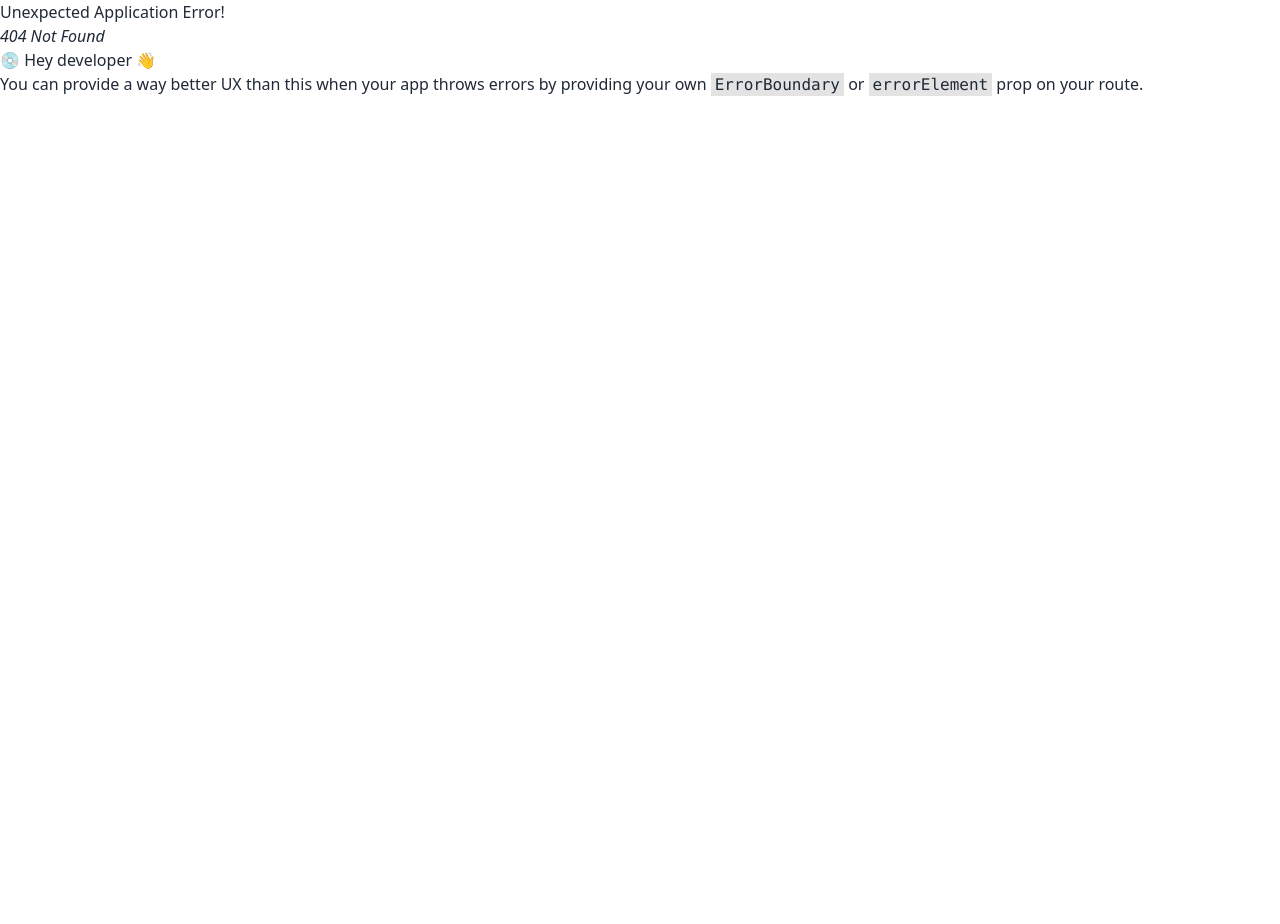
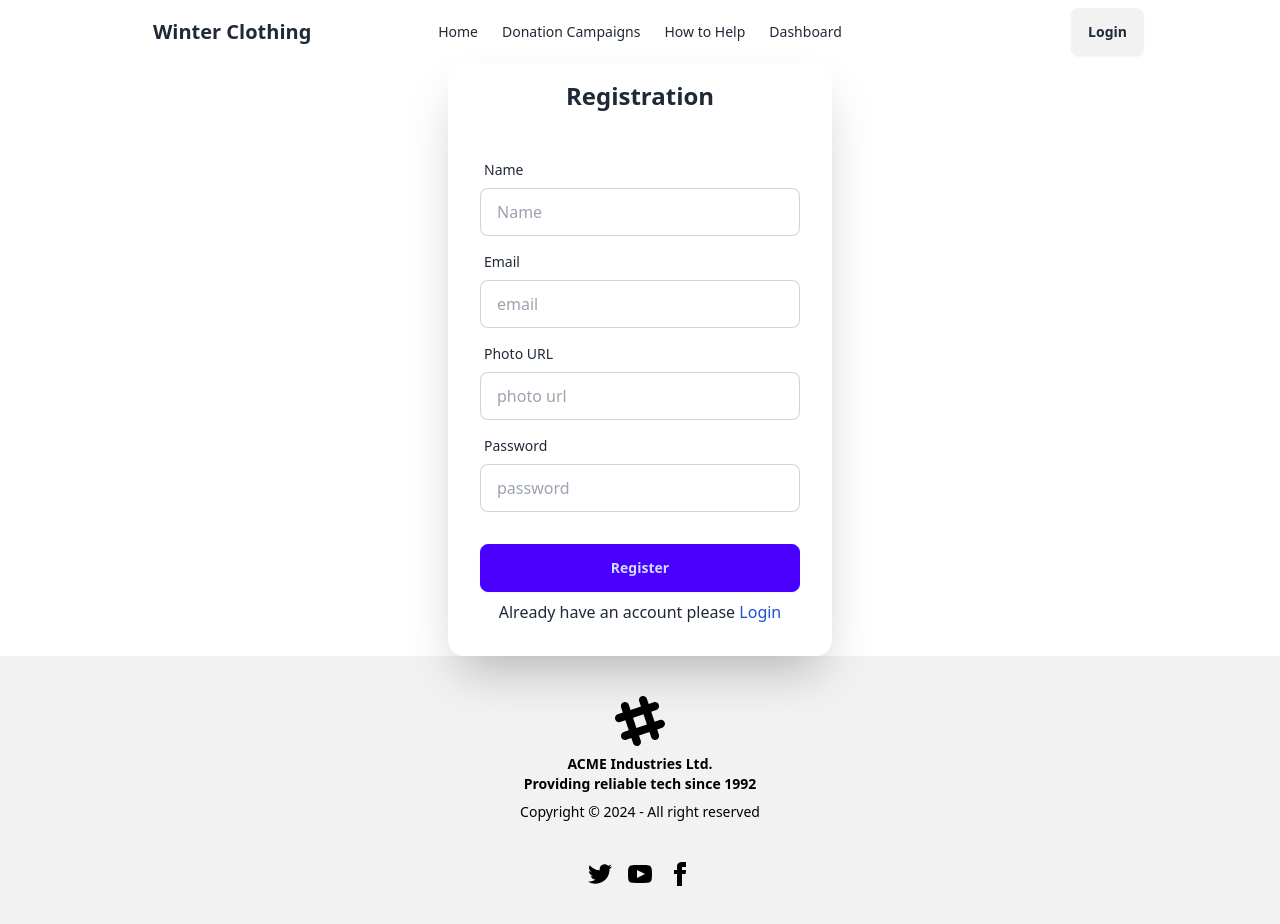
Before and after one commit to Sadia492/winter-donation, a React (Vite) app: page /register in a window 1280 px wide. Before the commit this address had no page. Before the commit the page ends 800 px from the top, so only its background shows below. Built offline with nearby package versions, Linux system fonts and the light colour scheme.

Commit message:
register authentication functionalities added

```diff
--- a/package.json
+++ b/package.json
@@ -10,6 +10,7 @@
     "preview": "vite preview"
   },
   "dependencies": {
+    "firebase": "^11.0.2",
     "localforage": "^1.10.0",
     "match-sorter": "^8.0.0",
     "react": "^18.3.1",
--- a/src/AuthProvider/AuthProvider.jsx
+++ b/src/AuthProvider/AuthProvider.jsx
@@ -1,11 +1,22 @@
+import { createUserWithEmailAndPassword, updateProfile } from "firebase/auth";
 import React, { createContext, useState } from "react";
+import auth from "../Firebase/firebase.config";
 
 export const authContext = createContext();
 export default function AuthProvider({ children }) {
-  const [name, setName] = useState("snigdha");
+  const [user, setUser] = useState(null);
+
+  const createUser = (email, password) => {
+    return createUserWithEmailAndPassword(auth, email, password);
+  };
+  const updateUser = (updatedData) => {
+    updateProfile(auth.currentUser, updatedData);
+  };
 
   const authInfo = {
-    name,
+    createUser,
+    setUser,
+    updateUser,
   };
 
   return (
--- /dev/null
+++ b/src/Firebase/firebase.config.js
@@ -0,0 +1,20 @@
+// Import the functions you need from the SDKs you need
+import { initializeApp } from "firebase/app";
+import { getAuth } from "firebase/auth";
+// TODO: Add SDKs for Firebase products that you want to use
+// https://firebase.google.com/docs/web/setup#available-libraries
+
+// Your web app's Firebase configuration
+const firebaseConfig = {
+  apiKey: import.meta.env.VITE_apiKey,
+  authDomain: import.meta.env.VITE_authDomain,
+  projectId: import.meta.env.VITE_projectId,
+  storageBucket: import.meta.env.VITE_storageBucket,
+  messagingSenderId: import.meta.env.VITE_messagingSenderId,
+  appId: import.meta.env.VITE_appId,
+};
+
+// Initialize Firebase
+const app = initializeApp(firebaseConfig);
+const auth = getAuth(app);
+export default auth;
--- /dev/null
+++ b/src/components/Login.jsx
@@ -0,0 +1,47 @@
+import React from "react";
+import { Link } from "react-router-dom";
+
+export default function Login() {
+  return (
+    <div className="card bg-base-100 w-full mx-auto max-w-sm shrink-0 shadow-2xl">
+      <form className="card-body">
+        <div className="form-control">
+          <label className="label">
+            <span className="label-text">Email</span>
+          </label>
+          <input
+            type="email"
+            placeholder="email"
+            className="input input-bordered"
+            required
+          />
+        </div>
+        <div className="form-control">
+          <label className="label">
+            <span className="label-text">Password</span>
+          </label>
+          <input
+            type="password"
+            placeholder="password"
+            className="input input-bordered"
+            required
+          />
+          <label className="label">
+            <a href="#" className="label-text-alt link link-hover">
+              Forgot password?
+            </a>
+          </label>
+        </div>
+        <div className="form-control mt-6">
+          <button className="btn btn-primary">Login</button>
+        </div>
+        <p className="text-center">
+          Dont't have an account please{" "}
+          <Link className="text-blue-700" to="/register">
+            Register
+          </Link>
+        </p>
+      </form>
+    </div>
+  );
+}
--- a/src/components/Navbar.jsx
+++ b/src/components/Navbar.jsx
@@ -1,6 +1,6 @@
 import React, { useContext } from "react";
 import { authContext } from "../AuthProvider/AuthProvider";
-import { NavLink } from "react-router-dom";
+import { Link, NavLink } from "react-router-dom";
 
 export default function Navbar() {
   const links = (
@@ -54,7 +54,9 @@ export default function Navbar() {
           <ul className="menu menu-horizontal gap-6 px-1">{links}</ul>
         </div>
         <div className="navbar-end">
-          <a className="btn">Login</a>
+          <Link to="/login" className="btn">
+            Login
+          </Link>
         </div>
       </div>
     </div>
--- /dev/null
+++ b/src/components/Register.jsx
@@ -0,0 +1,106 @@
+import React, { useContext, useState } from "react";
+import { authContext } from "../AuthProvider/AuthProvider";
+import { Link, useNavigate } from "react-router-dom";
+
+export default function Register() {
+  const { createUser, setUser, updateUser } = useContext(authContext);
+  const [error, setError] = useState("");
+  const navigate = useNavigate();
+
+  const handleSubmit = (e) => {
+    e.preventDefault();
+
+    setError("");
+    const form = new FormData(e.target);
+    const email = form.get("email");
+    const password = form.get("password");
+    const name = form.get("name");
+    const photo = form.get("photo");
+    if (!/[A-Z]/.test(password)) {
+      return setError("Password must contain at least one uppercase letter");
+    }
+    if (!/[a-z]/.test(password)) {
+      return setError("Password must contain at least one lowercase letter");
+    }
+    if (password.length < 6) {
+      return setError("Password must contain at least 6 characters");
+    }
+
+    createUser(email, password)
+      .then((result) => {
+        console.log(result.user);
+        setUser(result.user);
+        updateUser({ displayName: name, photoURL: photo });
+        e.target.reset();
+        navigate("/");
+      })
+      .catch((error) => {
+        console.log(error.message);
+      });
+  };
+  return (
+    <div className="card bg-base-100 mx-auto w-full max-w-sm shrink-0 shadow-2xl">
+      <h2 className="text-2xl font-bold text-center mb-2 mt-4">Registration</h2>
+      <form onSubmit={handleSubmit} className="card-body">
+        <div className="form-control">
+          <label className="label">
+            <span className="label-text">Name</span>
+          </label>
+          <input
+            type="text"
+            name="name"
+            placeholder="Name"
+            className="input input-bordered"
+            required
+          />
+        </div>
+        <div className="form-control">
+          <label className="label">
+            <span className="label-text">Email</span>
+          </label>
+          <input
+            type="email"
+            name="email"
+            placeholder="email"
+            className="input input-bordered"
+            required
+          />
+        </div>
+        <div className="form-control">
+          <label className="label">
+            <span className="label-text">Photo URL</span>
+          </label>
+          <input
+            type="text"
+            name="photo"
+            placeholder="photo url"
+            className="input input-bordered"
+            required
+          />
+        </div>
+        <div className="form-control">
+          <label className="label">
+            <span className="label-text">Password</span>
+          </label>
+          <input
+            type="password"
+            name="password"
+            placeholder="password"
+            className="input input-bordered"
+            required
+          />
+        </div>
+        <div className="form-control mt-6">
+          <button className="btn btn-primary">Register</button>
+        </div>
+        {error && <p className="text-red-500 text-center">{error}</p>}
+        <p className="text-center">
+          Already have an account please{" "}
+          <Link className="text-blue-700" to="/login">
+            Login
+          </Link>
+        </p>
+      </form>
+    </div>
+  );
+}
```
Also changed, not shown: src/routes/Router.jsx (+10 -0 lines), 1 other file (tests, documents, lock files or other folders).
